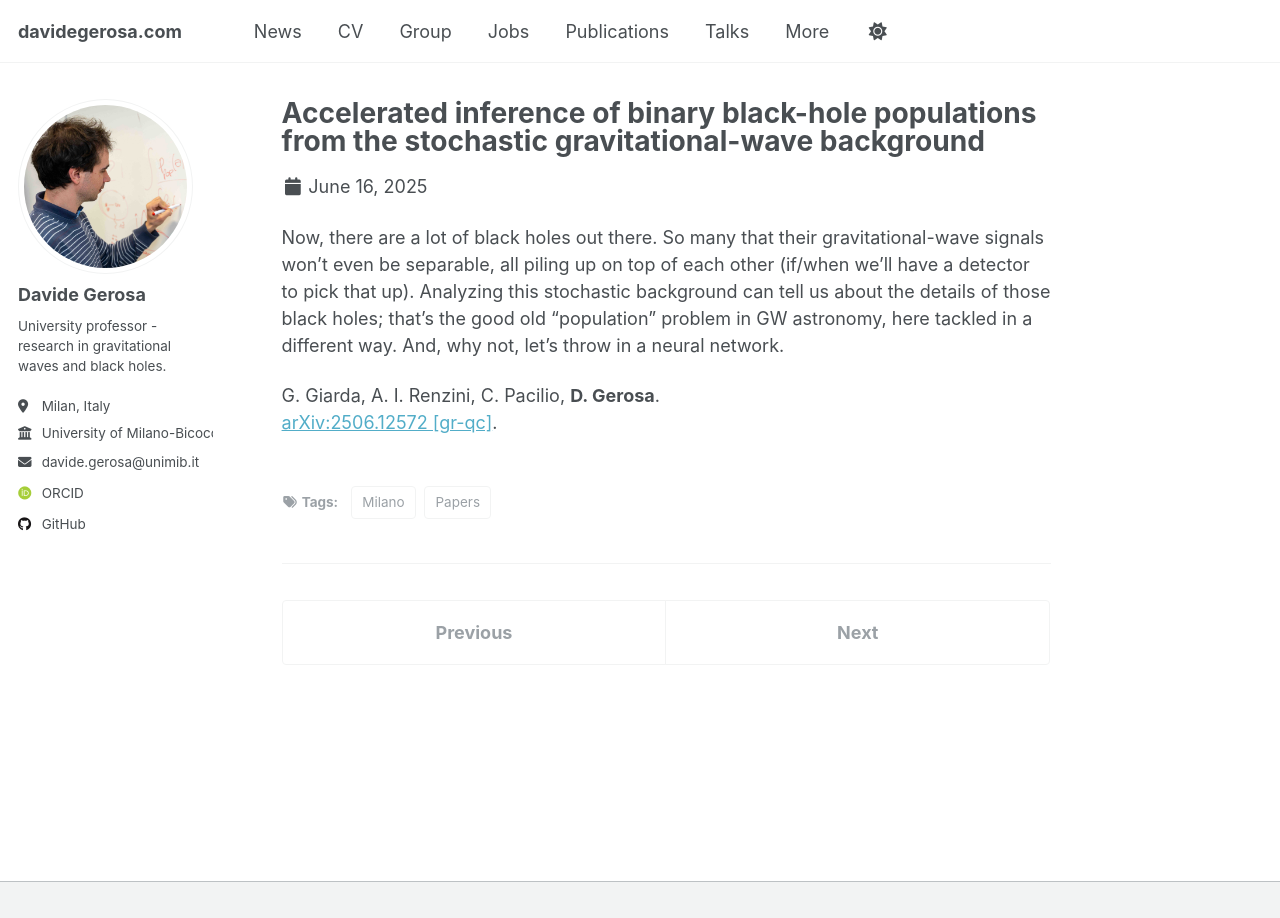
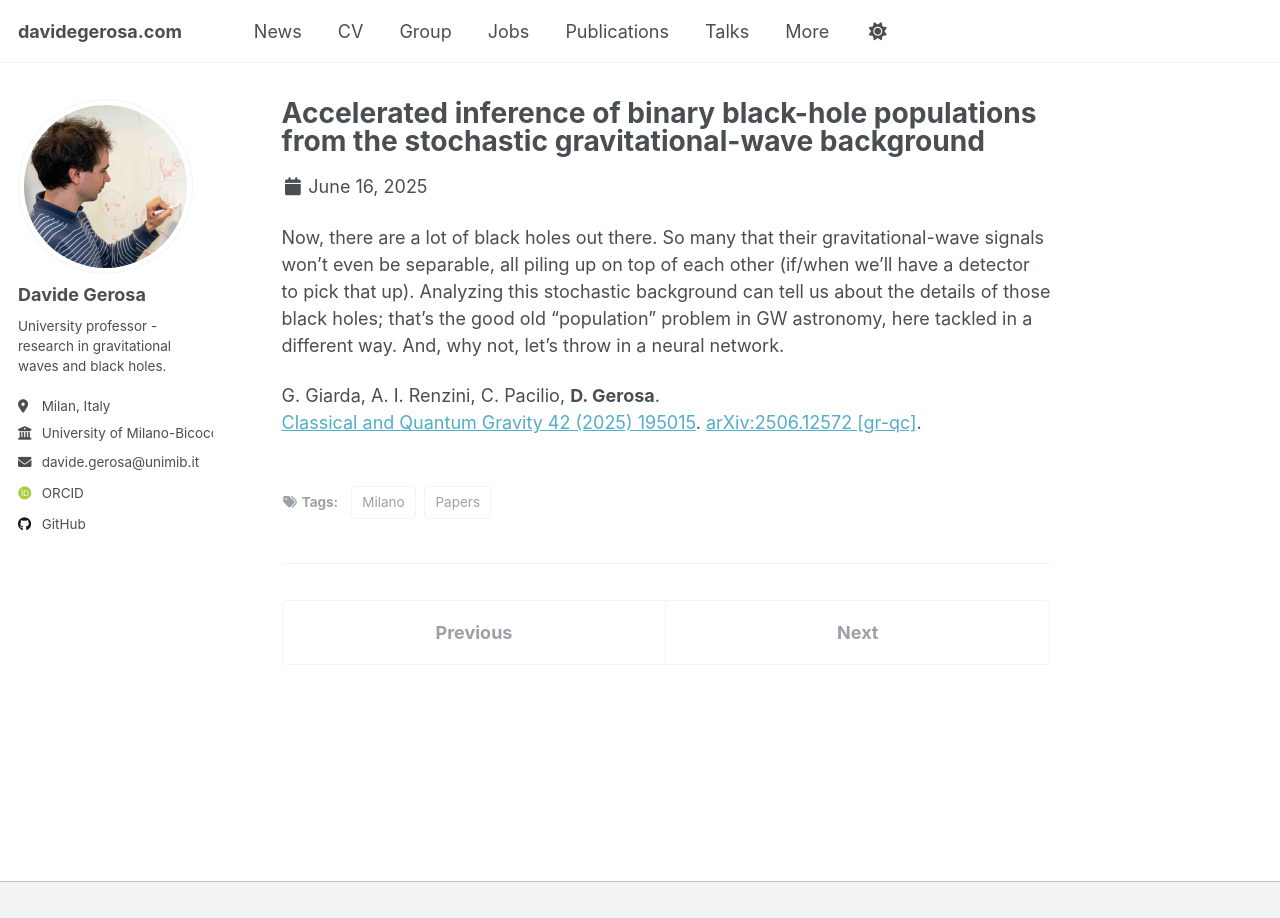
Before and after one commit to dgerosa/website, a Jekyll site: the page built from _posts/2025-06-16-accelerated-inference-of-binary-black-hole-populations-from-the-stochastic-gravitational-wave-background.md, in a window 1280 px wide. Built offline with Jekyll 4.4.1, drawn with Linux system fonts in a browser that asks for light colours; some web fonts are replaced.

Commit message:
Tue Oct 28 07:34:27 CET 2025

```diff
--- a/_posts/2025-06-16-accelerated-inference-of-binary-black-hole-populations-from-the-stochastic-gravitational-wave-background.md
+++ b/_posts/2025-06-16-accelerated-inference-of-binary-black-hole-populations-from-the-stochastic-gravitational-wave-background.md
@@ -10,4 +10,4 @@ tags:
 Now, there are a lot of black holes out there. So many that their gravitational-wave signals won't even be separable, all piling up on top of each other (if/when we'll have a detector to pick that up). Analyzing this stochastic background can tell us about the details of those black holes; that's the good old "population" problem in GW astronomy, here tackled in a different way. And, why not, let's throw in a neural network.
 
 G. Giarda, A. I. Renzini, C. Pacilio, **D. Gerosa**.\
-[arXiv:2506.12572 [gr-qc]](https://arxiv.org/abs/2506.12572).
+[Classical and Quantum Gravity 42 (2025) 195015](https://iopscience.iop.org/article/10.1088/1361-6382/ae07a0). [arXiv:2506.12572 [gr-qc]](https://arxiv.org/abs/2506.12572).
```
Also changed, not shown: _posts/2025-06-23-gw200208-222617-as-an-eccentric-black-hole-binary-merger-properties-and-astrophysical-implications.md (+1 -1 lines).
